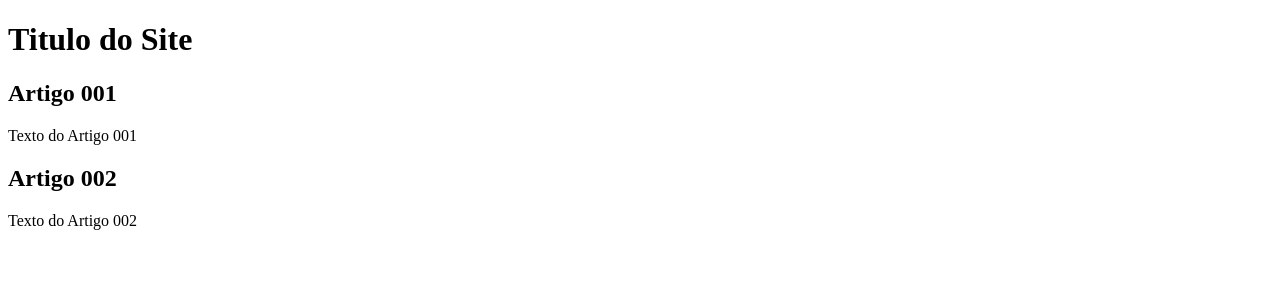
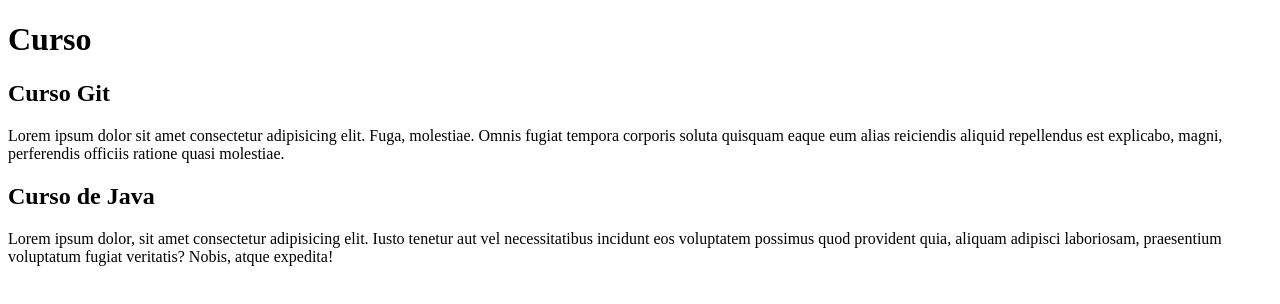
Before and after one commit to gc-marcos/projeto-site, a plain HTML site: page index.html in a window 1280 px wide. Drawn offline with Linux system fonts and the light colour scheme.

Commit message:
comecei a escrever

```diff
--- a/index.html
+++ b/index.html
@@ -9,15 +9,15 @@
 <body>
     <main>
         <header>
-        <h1>Titulo do Site</h1>
+        <h1>Curso</h1>
         </header>
         <article>
-            <h2>Artigo 001</h2>
-            <p>Texto do Artigo 001</p>
+            <h2>Curso Git</h2>
+            <p>Lorem ipsum dolor sit amet consectetur adipisicing elit. Fuga, molestiae. Omnis fugiat tempora corporis soluta quisquam eaque eum alias reiciendis aliquid repellendus est explicabo, magni, perferendis officiis ratione quasi molestiae.</p>
         </article>
         <article>
-            <h2>Artigo 002</h2>
-            <p>Texto do Artigo 002</p>
+            <h2>Curso de Java</h2>
+            <p>Lorem ipsum dolor, sit amet consectetur adipisicing elit. Iusto tenetur aut vel necessitatibus incidunt eos voluptatem possimus quod provident quia, aliquam adipisci laboriosam, praesentium voluptatum fugiat veritatis? Nobis, atque expedita!</p>
         </article>
     </main>
 </body>
```
